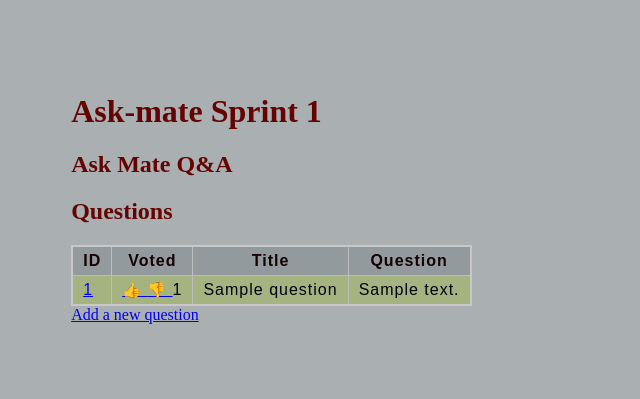
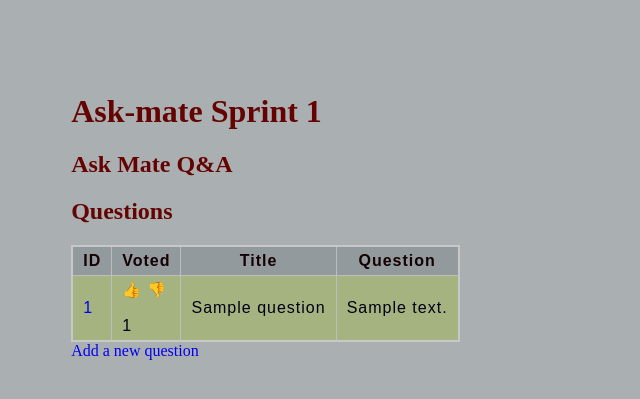
Before and after one commit to jsonfly/ask-mate-sprnt2, a Flask app: template templates/list.html in a window 1280 px wide. Shown: the top 399 px of the page, without its empty margins (0-640 px from the left). Run offline with Flask 2, Linux system fonts and the light colour scheme; the template is opened without the code that fills it: most values are stand-ins (such as "Sample title", 1, 10 or a date in 2020).

Commit message:
Nonetype error fix corrected link selector in css

```diff
--- a/server.py
+++ b/server.py
@@ -29,7 +29,7 @@ def q_id(question_id):
         if request.form["btn"] == "Send comment":
             answer = OrderedDict()
             answer['submission_time'] = datetime.now()
-            answer['vote_number'] =	None
+            answer['vote_number'] =	0
             answer['question_id'] = question_id
             answer['message'] = request.form.get('comment')
             answer['image'] = None
@@ -69,7 +69,7 @@ def add_question():
     if request.method == 'GET':
         return render_template('add_question.html')
     if request.method == 'POST':
-        question = {'submission_time': datetime.now(), 'view_number': None, 'vote_number': None,
+        question = {'submission_time': datetime.now(), 'view_number': 0, 'vote_number': 0,
                     'title': request.form.get('title'), 'message': request.form.get('message'), 'image': None}
         data_manager.insert_question(question)
         return redirect(url_for('get_question_list'))
--- a/static/css/main.css
+++ b/static/css/main.css
@@ -30,3 +30,11 @@ th {
     border: 1px solid rgb(190, 190, 190);
     padding: 5px 10px;
 }
+
+a:link {
+    text-decoration: none;
+}
+
+a:visited {
+    text-decoration: none;
+}
--- a/templates/list.html
+++ b/templates/list.html
@@ -31,7 +31,8 @@
             <span style='font-size:15px;'>&#128077;</span>
         </a><a href="{{ url_for('vote_question_down', question_id=question['id']) }}">
             <span style='font-size:15px;'>&#128078;</span>
-        </a>{{ question['vote_number'] }}</td>
+
+        </a><br><br>{{ question['vote_number'] }}</td>
         <td>{{ question["title"] }}</td>
         <td>{{ question["message"] }}</td>
     </tr>
```
Also changed, not shown: data_manager.py (+5 -3 lines).
